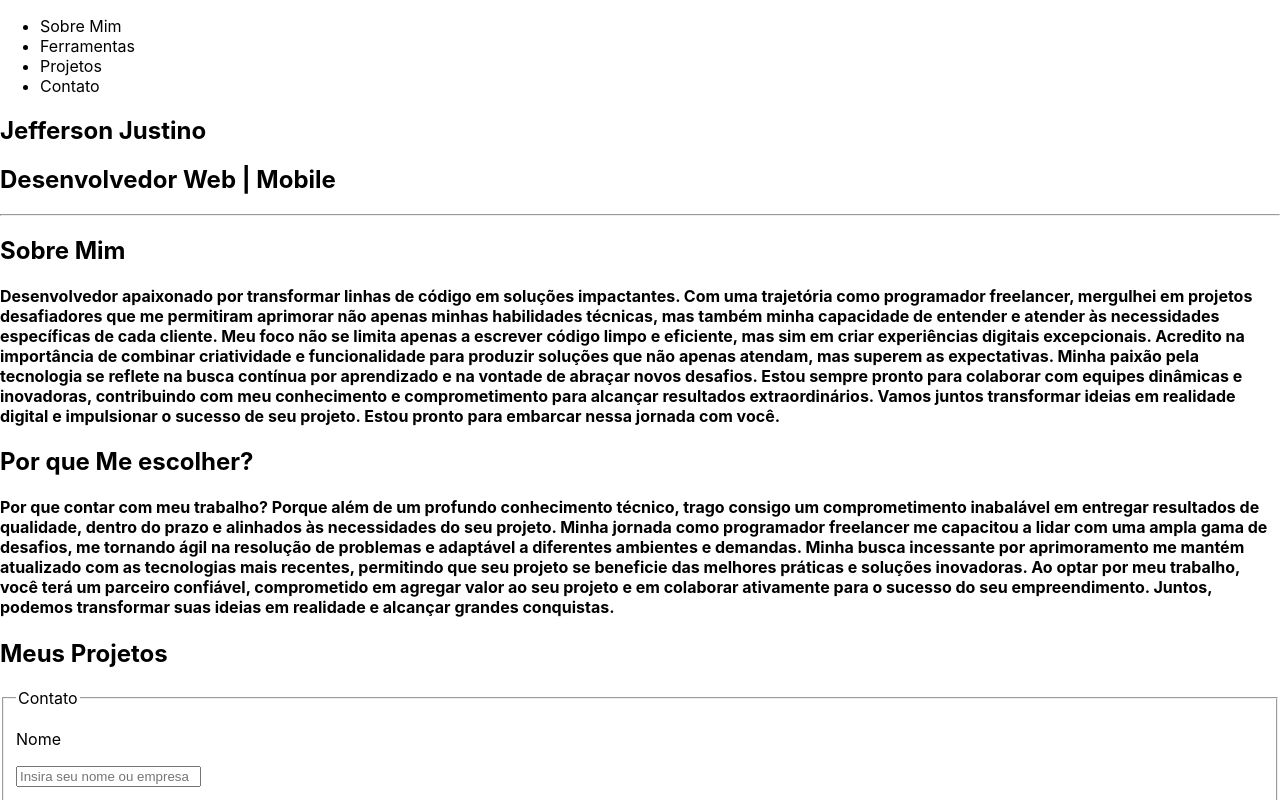
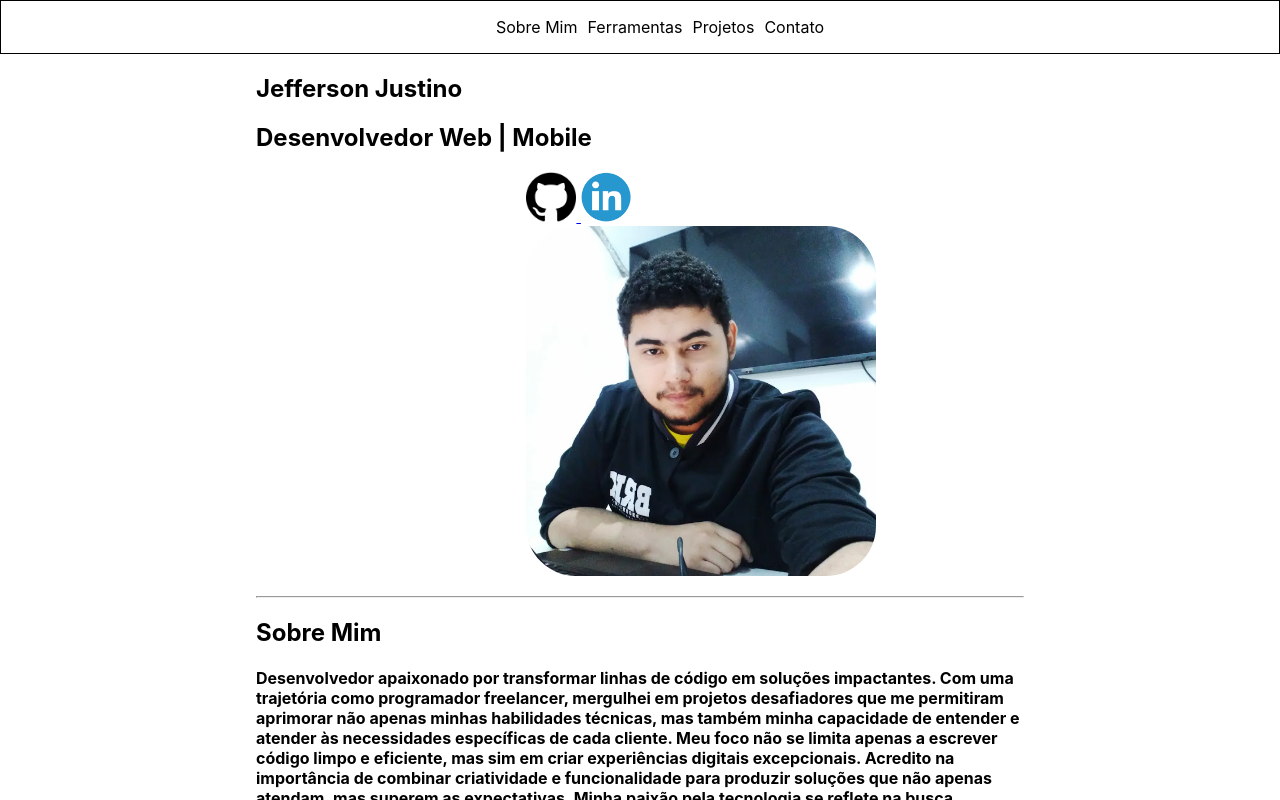
Before and after one commit to jefferson-justino/Portfolio, a React (Create React App) app: page / in a window 1280 px wide. Shown: the top 800 px of the page. Built offline with nearby package versions, Linux system fonts and the light colour scheme.

Commit message:
Update App.js

```diff
--- a/src/App.js
+++ b/src/App.js
@@ -1,10 +1,10 @@
-// import myphoto from './images/myphoto.jpg'
+import myphoto from './images/myphoto.jpg'
 
-// import './App.css';
+import './App.css';
 
-// import github from './images/github.png'
+import github from './images/github.png'
 
-// import linkedin from './images/linkedin.png'
+import linkedin from './images/linkedin.png'
 
 function App() {
   return (
@@ -29,11 +29,11 @@ function App() {
           <h1>Jefferson Justino</h1>
           <h2>Desenvolvedor Web | Mobile</h2>
 
-            {/* <figure>
-            <a href='https://github.com/jefferson-justino' target='_blank'> <img src={github} className='icone'/> </a>
-            <a href='https://www.linkedin.com/in/jefferson-justino-b5879920b/' target='_blank'> <img src={linkedin} className='icone'/> </a>
+            <figure>
+            <a href='https://github.com/jefferson-justino' target='_blank'  rel="noreferrer"> <img src={github} className='icone'/> </a>
+            <a href='https://www.linkedin.com/in/jefferson-justino-b5879920b/' target='_blank'  rel="noreferrer"> <img src={linkedin} className='icone'/> </a>
             <img src={myphoto} alt='imagem' className='photo'/>
-            </figure> */}
+            </figure>
 
             </section>
 
```
